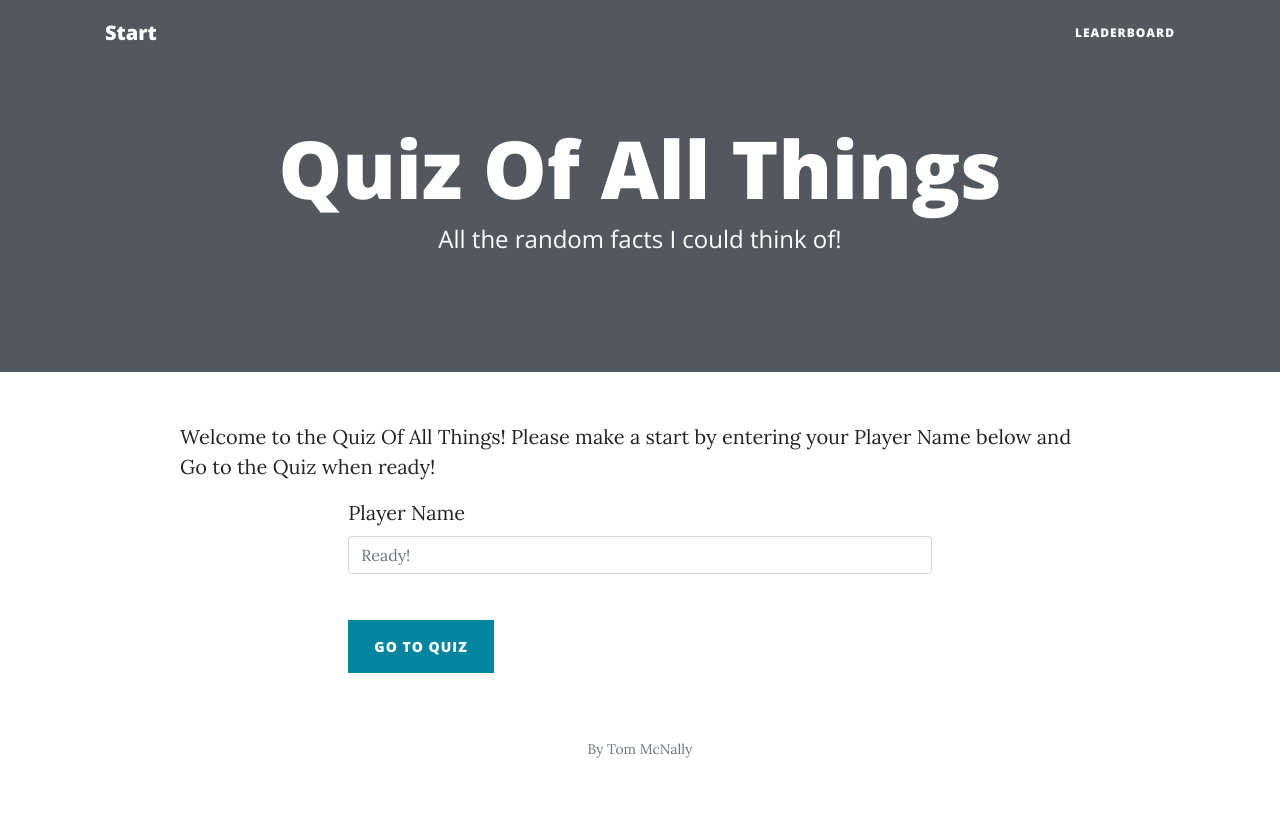
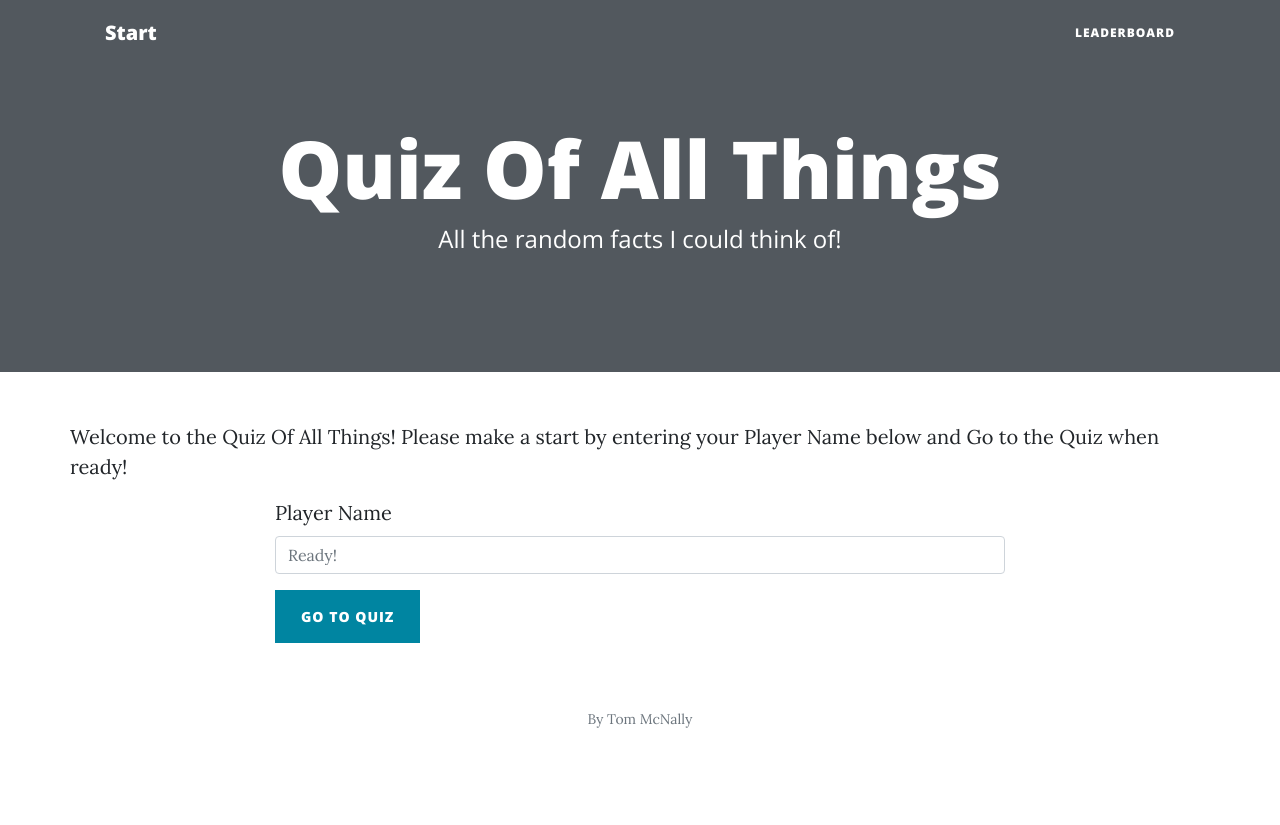
Before and after one commit to Code-Institute-Submissions/Quiz-Project, a Flask app: page / in a window 1280 px wide. After the commit the page ends 728 px from the top, so only its background shows below. Run offline with Flask 2, Linux system fonts and the light colour scheme; some libraries are stand-ins or nearby versions.

Commit message:
Updated styles and content

```diff
--- a/templates/base.html
+++ b/templates/base.html
@@ -59,14 +59,9 @@
 
 
         <!-- Main Content -->
-        <div class="container">
-            <div class="row">
-                <div class="col-lg-10 col-md-10 mx-auto">
-                    {% block content %}
-                    {% endblock %}
-                </div>
-            </div>
-        </div>
+
+        {% block content %}
+        {% endblock %}
 
         <!-- Footer -->
         <footer>
--- a/templates/index.html
+++ b/templates/index.html
@@ -1,10 +1,10 @@
 {% extends 'base.html' %} {% block content %}
 
-<div class="container">
-    <div class="row">
-        <p>Welcome to the Quiz Of All Things! Please make a start by entering your Player Name below and Go to the Quiz when ready!</p>
+<div class="container main_content">
+    <div class="row content">
+        <p class="header_text">Welcome to the Quiz Of All Things! Please make a start by entering your Player Name below and Go to the Quiz when ready!</p>
         <div class="col-lg-8 col-md-10 mx-auto">
-            <form method="POST">
+            <form class="quiz" method="POST">
                 <div class="control-group">
                     <div class="form-group">
                         <label>Player Name</label>
@@ -12,10 +12,9 @@
                         <p class="help-block text-danger"></p>
                     </div>
                 </div>
-                <br>
-                <div id="success"></div>
-                <div class="form-group">
+                <div class="form-group quiz">
                     <button type="submit" class="btn btn-primary">Go to Quiz</button>
+                </div>
                 {% with messages = get_flashed_messages() %}
                     {% if messages %}
                     <div class="flashes">
@@ -25,9 +24,9 @@
                     </div>
                     {% endif %}
                 {% endwith %}
-                </div>
             </form>
         </div>
     </div>
 </div>
+
 {% endblock %}
```
Also changed, not shown: templates/leaderboard.html (+8 -2 lines), templates/quiz.html (+12 -8 lines), templates/quiz_end.html (+16 -4 lines). Lines whose indentation alone changed are shown as unchanged.
